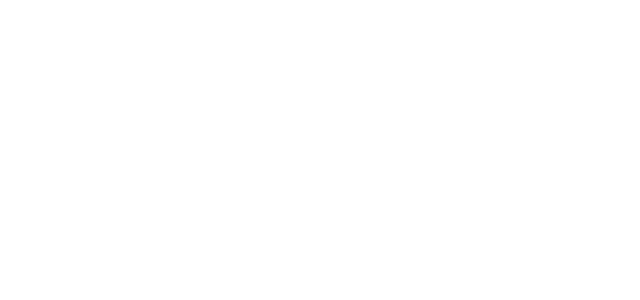
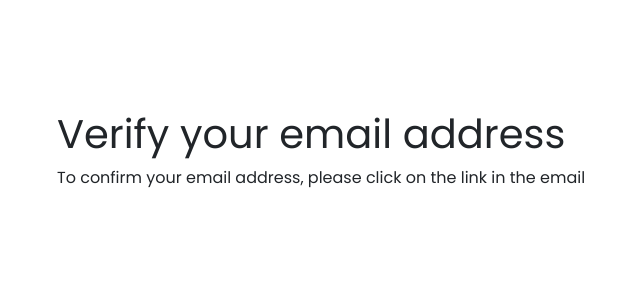
Before and after one commit to victoriaEssien/project-haven, a React (Vite) app: page /verify-email in a window 1280 px wide. Before the commit this address led to /homepage. Shown: the top 300 px of the page, without its empty margins (3-643 px from the left). Built offline with nearby package versions, Linux system fonts and the light colour scheme; no server answers; the database is empty.

Commit message:
adding email verification

```diff
--- /dev/null
+++ b/src/Pages/EmailVerification.jsx
@@ -0,0 +1,15 @@
+
+
+
+function EmailVerification() {
+  return (
+    <div>
+        <section>
+            <h1>Verify your email address</h1>
+            <p>To confirm your email address, please click on the link in the email</p>
+        </section>
+    </div>
+  )
+}
+
+export default EmailVerification
--- a/src/Pages/LandingPage.jsx
+++ b/src/Pages/LandingPage.jsx
@@ -1,7 +1,7 @@
 
 import {BrowserRouter as Router, Route, Routes} from "react-router-dom"
 import { useEffect, useState } from "react"
-import { HeroSection, WelcomeSection, ReasonsSection, ContactSection, FooterSection, SignUpPage, LoginPage, HomePage, SearchPage, SavedTopicsPage, ContributePage, DetailsPage, AllTopics, ContactPage } from './index'
+import { HeroSection, WelcomeSection, ReasonsSection, ContactSection, FooterSection, SignUpPage, LoginPage, HomePage, SearchPage, SavedTopicsPage, ContributePage, DetailsPage, AllTopics, ContactPage, EmailVerification } from './index'
 
 function LandingPage() {
 
@@ -42,6 +42,7 @@
           <Route path="/:id" element={<DetailsPage />} />
           <Route path="/all" element={<AllTopics />} />
           <Route path="/contact" element={<ContactPage />} />
+          <Route path="/verify-email" element={<EmailVerification />} />
         </Routes>
       </div>
     </Router>
--- a/src/Pages/SignUpPage.jsx
+++ b/src/Pages/SignUpPage.jsx
@@ -57,8 +57,7 @@
         }
       )
       if (error) throw error
-      alert('Check your email for verification link')
-      navigate('/login')
+      navigate('/verify-email')
 
     } catch(error) {
       setFormError("Error signing up")
--- a/src/Pages/index.js
+++ b/src/Pages/index.js
@@ -13,7 +13,8 @@
 import DetailsPage from "./DetailsPage"
 import AllTopics from "./AllTopics"
 import ContactPage from "./ContactPage"
+import EmailVerification from "./EmailVerification"
 
 export {
-    HeroSection, WelcomeSection, ReasonsSection, ContactSection, FooterSection, ComingSoon, SignUpPage, LoginPage, HomePage, SearchPage, SavedTopicsPage, ContributePage, DetailsPage, AllTopics, ContactPage
+    HeroSection, WelcomeSection, ReasonsSection, ContactSection, FooterSection, ComingSoon, SignUpPage, LoginPage, HomePage, SearchPage, SavedTopicsPage, ContributePage, DetailsPage, AllTopics, ContactPage, EmailVerification
 }
```
